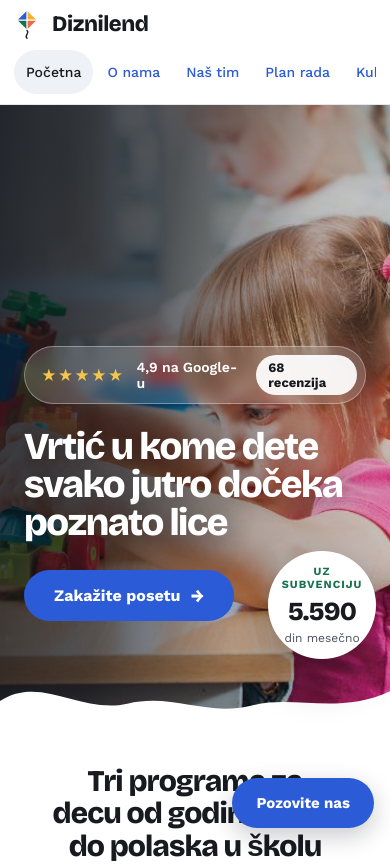
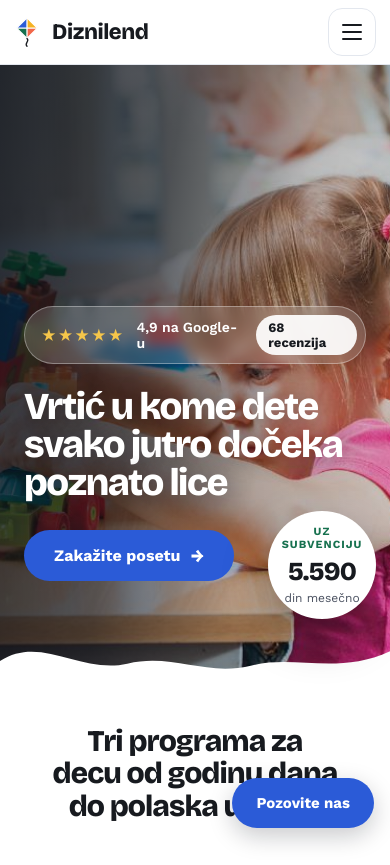
Before and after one commit to MarkoPecic/Vrtic-Diznilend-Zemun, a plain HTML site: page index.html in a window 390 px wide. Shown: the top 865 px of the page. Drawn offline with nearby package versions, Linux system fonts and the light colour scheme.

Commit message:
Add files via upload

```diff
--- a/assets/site.css
+++ b/assets/site.css
@@ -159,20 +159,23 @@ summary::-webkit-details-marker { display: none; }
 }
 
 @media (max-width: 860px) {
-  [data-m="nav"] {
-    flex-wrap: nowrap !important;
-    overflow-x: auto;
-    scrollbar-width: none;
-    margin-left: 0 !important;
+  /* Na telefonu zaglavlje je samo logo + hamburger; meni se otvara ispod. */
+  [data-m="burger"] { display: inline-flex !important; }
+  [data-m="nav"] { display: none !important; }
+  [data-m="hdr"][data-open="true"] [data-m="nav"] {
+    display: flex !important;
+    flex-direction: column;
+    align-items: stretch;
     width: 100%;
-    padding: 2px 0;
+    gap: 2px;
+    margin: 6px 0 0 0 !important;
+    padding: 8px 0 4px;
+    border-top: 1px solid #E3E7EE;
   }
-  [data-m="nav"]::-webkit-scrollbar { display: none; }
   [data-m="nav"] a {
-    white-space: nowrap;
-    padding: 9px 12px !important;
+    padding: 12px 14px !important;
     min-height: 44px;
-    display: inline-flex;
+    display: flex;
     align-items: center;
   }
   [data-m="hdr"] { padding: 8px 14px !important; gap: 8px !important; }
--- a/assets/site.js
+++ b/assets/site.js
@@ -65,6 +65,7 @@
     });
     postaviMeta(ruta);
     zatvoriLightbox();
+    postaviMeni(false);
     if (skrolujNaVrh) window.scrollTo(0, 0);
   }
 
@@ -145,6 +146,12 @@
     else if (akcija === 'filter-tema'){ filter.tema = cilj.dataset.v; osveziGaleriju(); }
     else if (akcija === 'tab')        { prikaziTab(cilj.dataset.v); }
     else if (akcija === 'print')      { window.print(); }
+    else if (akcija === 'meni')       { postaviMeni($('[data-m="hdr"]').dataset.open !== 'true'); }
+  });
+
+  /* Klik na stavku menija zatvara meni na telefonu */
+  document.addEventListener('click', function (e) {
+    if (e.target.closest('[data-m="nav"] a')) postaviMeni(false);
   });
 
   /* 7. Forma za zakazivanje posete ------------------------------------------
--- a/index.html
+++ b/index.html
@@ -183,7 +183,7 @@
 <div style="min-height:100vh;display:flex;flex-direction:column;background:#FFFFFF">
 
 <header style="position:sticky;top:0;z-index:50;background:rgba(255,255,255,0.94);backdrop-filter:blur(8px);border-bottom:1px solid #E3E7EE">
-  <div data-m="hdr" style="max-width:1200px;margin:0 auto;padding:12px 24px;display:flex;align-items:center;gap:24px;flex-wrap:wrap">
+  <div data-m="hdr" data-open="false" style="max-width:1200px;margin:0 auto;padding:12px 24px;display:flex;align-items:center;gap:24px;flex-wrap:wrap">
     <a href="#/pocetna" style="display:flex;align-items:center;gap:12px;text-decoration:none;flex-shrink:0">
       <span style="display:flex;align-items:center">
         <svg width="26" height="32" viewBox="0 0 40 48" fill="none" aria-hidden="true" style="display:block;flex-shrink:0"><path d="M20 2 L4 18 L20 18 Z" fill="#2B5BD7"></path><path d="M20 2 L36 18 L20 18 Z" fill="#F5B324"></path><path d="M4 18 L20 34 L20 18 Z" fill="#17714F"></path><path d="M36 18 L20 34 L20 18 Z" fill="#F2674A"></path><path d="M20 2 L4 18 L20 34 L36 18 Z" stroke="#FFFFFF" stroke-width="2" stroke-linejoin="round"></path><path d="M20 2 V34 M4 18 H36" stroke="#FFFFFF" stroke-width="2"></path><path d="M20 34 C25 38 15 41 20 46" stroke="#171A1F" stroke-width="2" stroke-linecap="round"></path></svg>
@@ -193,7 +193,12 @@
         <span data-m="tagline" style="font-size:9px;letter-spacing:0.18em;text-transform:uppercase;color:#78829A;margin-top:3px;font-weight:600">Vrtić i jaslice</span>
       </span>
     </a>
-    <nav data-m="nav" style="display:flex;flex-wrap:wrap;align-items:center;gap:4px 2px;font-size:14px;font-weight:500;margin-left:auto">
+    <button type="button" data-m="burger" data-action="meni" aria-label="Meni" aria-expanded="false" aria-controls="glavni-meni" style="display:none;margin-left:auto;width:48px;height:48px;flex-shrink:0;align-items:center;justify-content:center;gap:5px;flex-direction:column;border:1.5px solid #E3E7EE;border-radius:14px;background:#FFFFFF;cursor:pointer;padding:0">
+      <span aria-hidden="true" style="display:block;width:20px;height:2px;border-radius:2px;background:#171A1F"></span>
+      <span aria-hidden="true" style="display:block;width:20px;height:2px;border-radius:2px;background:#171A1F"></span>
+      <span aria-hidden="true" style="display:block;width:20px;height:2px;border-radius:2px;background:#171A1F"></span>
+    </button>
+    <nav id="glavni-meni" data-m="nav" style="display:flex;flex-wrap:wrap;align-items:center;gap:4px 2px;font-size:14px;font-weight:500;margin-left:auto">
       <a href="#/pocetna" style="color:#3A404C;text-decoration:none;padding:8px 10px;border-radius:999px" class="hv1">Početna</a>
       <a href="#/o-nama" style="color:#3A404C;text-decoration:none;padding:8px 10px;border-radius:999px" class="hv2">O nama</a>
       <a href="#/tim" style="color:#3A404C;text-decoration:none;padding:8px 10px;border-radius:999px" class="hv3">Naš tim</a>
```
